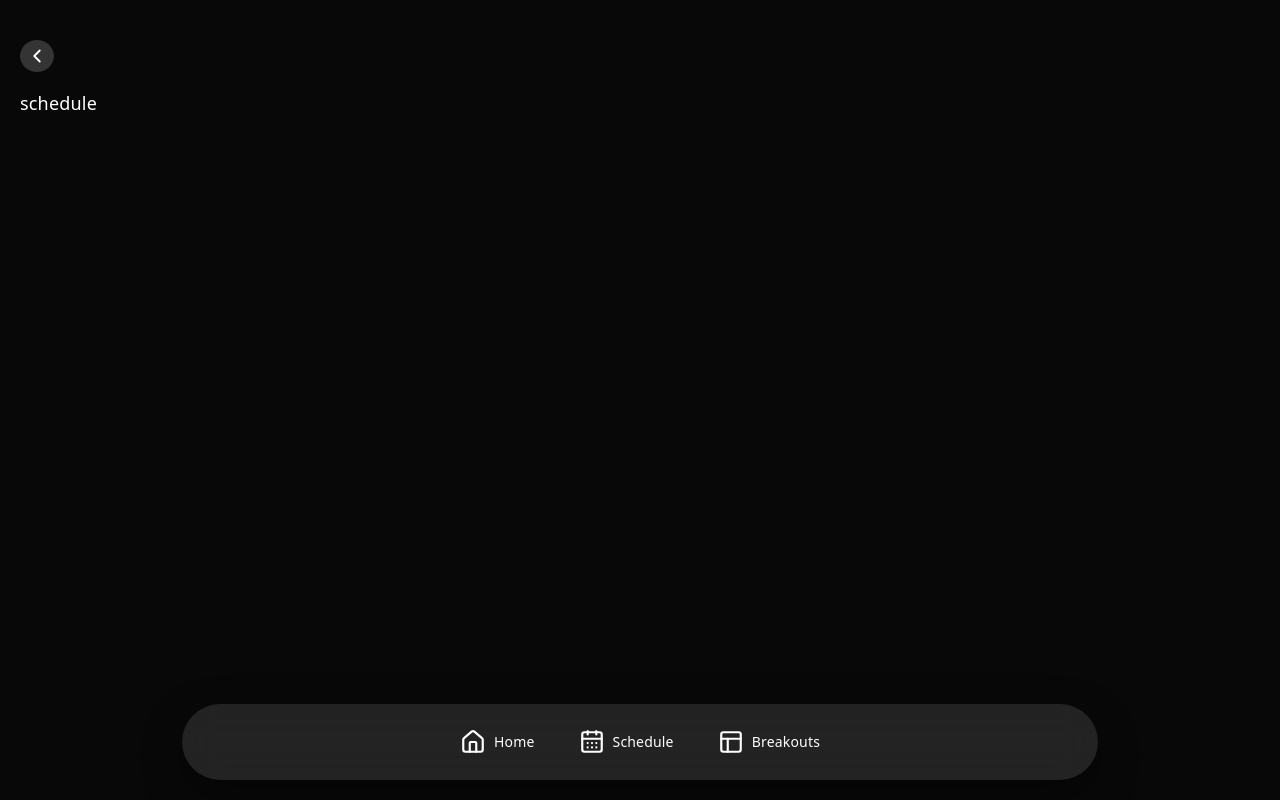
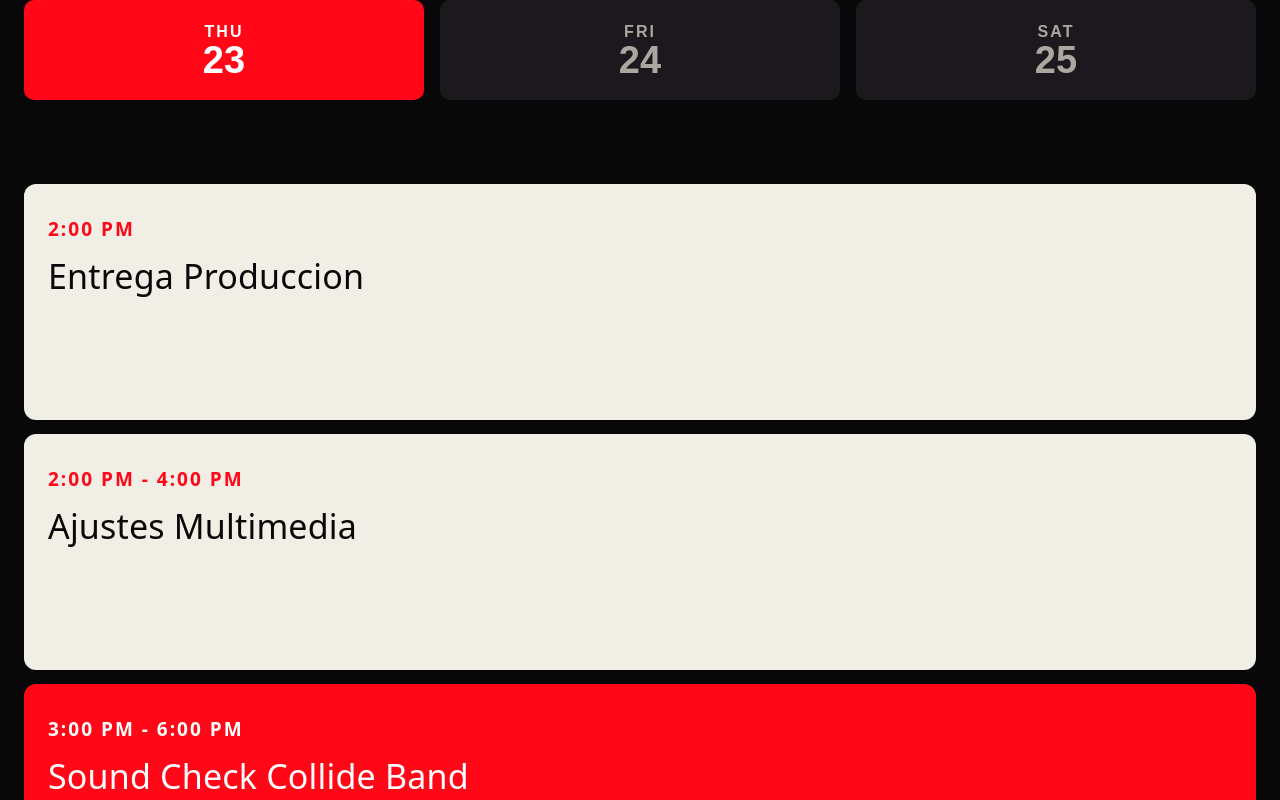
Before and after one commit to serchnm/collide2026, a React (Vite) app: page /collide2026/schedule in a window 1280 px wide. Shown: the top 800 px of the page. Built offline with nearby package versions, Linux system fonts and the light colour scheme.

Commit message:
adding schedule

```diff
--- /dev/null
+++ b/src/components/dayTabs/dayTabs.css
@@ -0,0 +1,56 @@
+.day-tabs {
+  display: grid;
+  grid-template-columns: repeat(3, 1fr);
+  gap: 16px;
+
+  padding: 0 24px;
+}
+
+.day-tab {
+  height: 100px;
+
+  display: flex;
+  flex-direction: column;
+  align-items: center;
+  justify-content: center;
+
+  border: none;
+  border-radius: 10px;
+
+  background: #1b191d;
+  color: #aaa7a1;
+
+  cursor: pointer;
+
+  transition:
+    background 0.2s ease,
+    color 0.2s ease,
+    transform 0.15s ease;
+}
+
+.day-tab:hover {
+  background: #27252a;
+}
+
+.day-tab:active {
+  transform: scale(0.97);
+}
+
+.day-tab.active {
+  background: #ff0716;
+  color: white;
+}
+
+.day-tab-name {
+  font-size: 16px;
+  font-weight: 800;
+  letter-spacing: 2px;
+}
+
+.day-tab-date {
+  margin-top: 2px;
+
+  font-size: 38px;
+  line-height: 0.9;
+  font-weight: 900;
+}
--- /dev/null
+++ b/src/components/dayTabs/dayTabs.jsx
@@ -0,0 +1,27 @@
+import "./dayTabs.css";
+
+function dayTabs({ days, selectedDay, onDayChange }) {
+  return (
+    <div className="day-tabs">
+      {days.map((day) => (
+        <button
+          key={day.id}
+          className={`day-tab ${
+            selectedDay === day.id ? "active" : ""
+          }`}
+          onClick={() => onDayChange(day.id)}
+        >
+          <span className="day-tab-name">
+            {day.day}
+          </span>
+
+          <span className="day-tab-date">
+            {day.date}
+          </span>
+        </button>
+      ))}
+    </div>
+  );
+}
+
+export default dayTabs;
--- a/src/components/previousNavigation/previousNavigation.jsx
+++ b/src/components/previousNavigation/previousNavigation.jsx
@@ -15,7 +15,7 @@ const previousNavigation = () => {
           key={path}
           to={path}
         >
-          <Icon size={22} />
+          <Icon size={24} />
         </NavLink>
       ))}
     </div>
--- /dev/null
+++ b/src/components/scheduleEventCard/scheduleEventCard.css
@@ -0,0 +1,64 @@
+.schedule-event-card {
+  position: relative;
+
+  min-height: 172px;
+
+  display: flex;
+  align-items: flex-start;
+
+  padding: 32px 24px;
+
+  border-radius: 12px;
+
+  background: #f1eee5;
+  color: #080808;
+}
+
+.schedule-event-card.featured {
+  background: #ff0716;
+  color: white;
+}
+
+.schedule-event-content {
+  display: flex;
+  flex-direction: column;
+}
+
+.schedule-event-time {
+  margin-bottom: 16px;
+
+  color: #ff0716;
+
+  font-size: 19px;
+  font-weight: 800;
+  letter-spacing: 2px;
+}
+
+.schedule-event-card.featured
+  .schedule-event-time {
+  color: white;
+}
+
+.schedule-event-content h2 {
+  margin: 0;
+
+  font-size: 34px;
+  line-height: 1.1;
+  font-weight: 400;
+}
+
+.schedule-event-favorite {
+  position: absolute;
+
+  top: 24px;
+  right: 24px;
+
+  padding: 0;
+
+  border: none;
+  background: transparent;
+
+  color: currentColor;
+
+  cursor: pointer;
+}
--- /dev/null
+++ b/src/components/scheduleEventCard/scheduleEventCard.jsx
@@ -0,0 +1,27 @@
+import { Star } from "lucide-react";
+
+import "./ScheduleEventCard.css";
+
+function ScheduleEventCard({
+  time,
+  title,
+  featured = false,
+}) {
+  return (
+    <article
+      className={`schedule-event-card ${
+        featured ? "featured" : ""
+      }`}
+    >
+      <div className="schedule-event-content">
+        <span className="schedule-event-time">
+          {time}
+        </span>
+
+        <h2>{title}</h2>
+      </div>
+    </article>
+  );
+}
+
+export default ScheduleEventCard;
--- /dev/null
+++ b/src/components/scheduleEvents/scheduleEvents.css
@@ -0,0 +1,8 @@
+.schedule-events {
+  display: flex;
+  flex-direction: column;
+
+  gap: 14px;
+
+  padding: 84px 24px 120px;
+}
--- /dev/null
+++ b/src/components/scheduleEvents/scheduleEvents.jsx
@@ -0,0 +1,18 @@
+import ScheduleEventCard from "../../components/scheduleEventCard/scheduleEventCard";
+
+import "./ScheduleEvents.css";
+
+function ScheduleEvents({ events }) {
+  return (
+    <section className="schedule-events">
+      {events.map((event) => (
+        <ScheduleEventCard
+          key={event.id}
+          {...event}
+        />
+      ))}
+    </section>
+  );
+}
+
+export default ScheduleEvents;
--- a/src/mocks/shared-data.jsx
+++ b/src/mocks/shared-data.jsx
@@ -1,7 +1,3 @@
-export const hero_data = {
-  staff: "Hey Staff!",
-  welcome: "Bienvenido a\nCollide"
-}
 import {
   CalendarDays,
   MapPin,
@@ -12,6 +8,11 @@ import {
   HelpCircle,
   ChevronLeft,
 } from "lucide-react";
+
+export const hero_data = {
+  staff: "Hey Staff!",
+  welcome: "Bienvenido a\nCollide"
+}
 
 export const eventCards = [
   {
@@ -98,48 +99,105 @@ export const home_navigation_data = [
   }
 ];
 
-export const thursday_data = [
+
+
+
+export const schedule_data = {
+  days: [
     {
-    concept: "Entrega Produccion",
-    time: "2:00pm"
+      id: "thu",
+      day: "THU",
+      date: "23",
+      events: [
+        {
+          id: "production-deliver",
+          time: "2:00 PM",
+          title: "Entrega Produccion",
+          featured: false,
         },
         {
-    concept: "Ajustes Multimedia y Video",
-    time: "2:00pm - 4:00pm"
+          id: "media-adjustments",
+          time: "2:00 PM - 4:00 PM",
+          title: "Ajustes Multimedia",
+          featured: false,
         },
         {
-    concept: "Sound Check - Collide Band",
-    time: "3:00pm - 6:00pm"
+          id: "cb-sound-check",
+          time: "3:00 PM - 6:00 PM",
+          title: "Sound Check Collide Band",
+          featured: true,
         },
         {
-    concept: "Ensayo Opening",
-    time: "6:00pm - 8:00pm"
+          id: "opening-check",
+          time: "6:00 PM - 8:00 PM",
+          title: "Ensayo Opening",
+          featured: false,
         },
         {
-    concept: "Platica para voluntarios",
-    time: "8:00pm - 9:00pm"
-  }
-];
+          id: "Platica para Voluntarios",
+          time: "8:00 PM - 9:00 PM",
+          title: "Ensayo Opening",
+          featured: false,
+        },
+      ],
+    },
 
-export const friday_data = [
     {
-    concept: "Prueba Multimedia",
-    time: "10:00am - 12:00pm"
+      id: "fri",
+      day: "FRI",
+      date: "24",
+      events: [
+        {
+          id: "morning-sound-check",
+          time: "10:00 AM - 12:00 PM",
+          title: "Prueba Multimedia",
+          featured: false,
         },
         {
-    concept: "Sound Check - Kenny Rivers",
-    time: "12:00pm - 2:00pm"
+          id: "sound-check-kr",
+          time: "12:00 PM - 2:00 PM",
+          title: "Sound Check Kenny Rivers",
+          featured: true,
         },
         {
-    concept: "Sound Check - Musicos Prisma",
-    time: "2:00pm - 3:00pm"
+          id: "sound-check-ps",
+          time: "2:00 PM - 3:00 PM",
+          title: "Sound Check Prisma Band",
+          featured: true,
         },
         {
-    concept: "Comida",
-    time: "2:00pm"
+          id: "break-friday",
+          time: "2:00 PM",
+          title: "Comida",
+          featured: false,
         },
         {
-    concept: "Ensayo Opening",
-    time: "3:00pm - 3:40pm"
-  }
-];
+          id: "final-opening-check",
+          time: "3:00 PM - 3:40 PM",
+          title: "Ensayo Opening",
+          featured: false,
+        },
+      ],
+    },
+
+    {
+      id: "sat",
+      day: "SAT",
+      date: "25",
+      events: [
+        {
+          id: "morning",
+          time: "10:00 AM",
+          title: "Morning Session",
+          featured: false,
+        },
+        {
+          id: "closing",
+          time: "7:00 PM",
+          title: "Closing Night",
+          featured: true,
+        },
+      ],
+    },
+  ],
+};
--- a/src/pages/schedule/schedule.jsx
+++ b/src/pages/schedule/schedule.jsx
@@ -1,17 +1,38 @@
-import React from 'react';
-import BottomNavigation from '../../components/bottomNavigation/bottomNavigation';
-import PreviousNavigation from '../../components/previousNavigation/previousNavigation';
-import './schedule.css';
+import { useState } from "react";
 
-const schedule = () => {
+import DayTabs from "../../components/dayTabs/dayTabs";
+import ScheduleEvents from "../../components/scheduleEvents/scheduleEvents";
+
+import { schedule_data } from "../../mocks/shared-data";
+
+import "./Schedule.css";
+
+function Schedule() {
+  const [selectedDay, setSelectedDay] = useState(
+    schedule_data.days[0].id
+  );
+
+  const currentDay = schedule_data.days.find(
+    (day) => day.id === selectedDay
+  );
 
   return (
-    <div className='schedule-container'>
-      <PreviousNavigation />
-      <p>schedule</p>
-      <BottomNavigation />
-    </div>
+    <main className="schedule-page">
+
+      {/* Your existing header/back button stays here */}
+
+      <DayTabs
+        days={schedule_data.days}
+        selectedDay={selectedDay}
+        onDayChange={setSelectedDay}
+      />
+
+      <ScheduleEvents
+        events={currentDay.events}
+      />
+
+    </main>
   );
-};
+}
 
-export default schedule;
+export default Schedule;
```
Also changed, not shown: src/components/cards/card.css (+0 -11 lines). Lines whose indentation alone changed are shown as unchanged.
